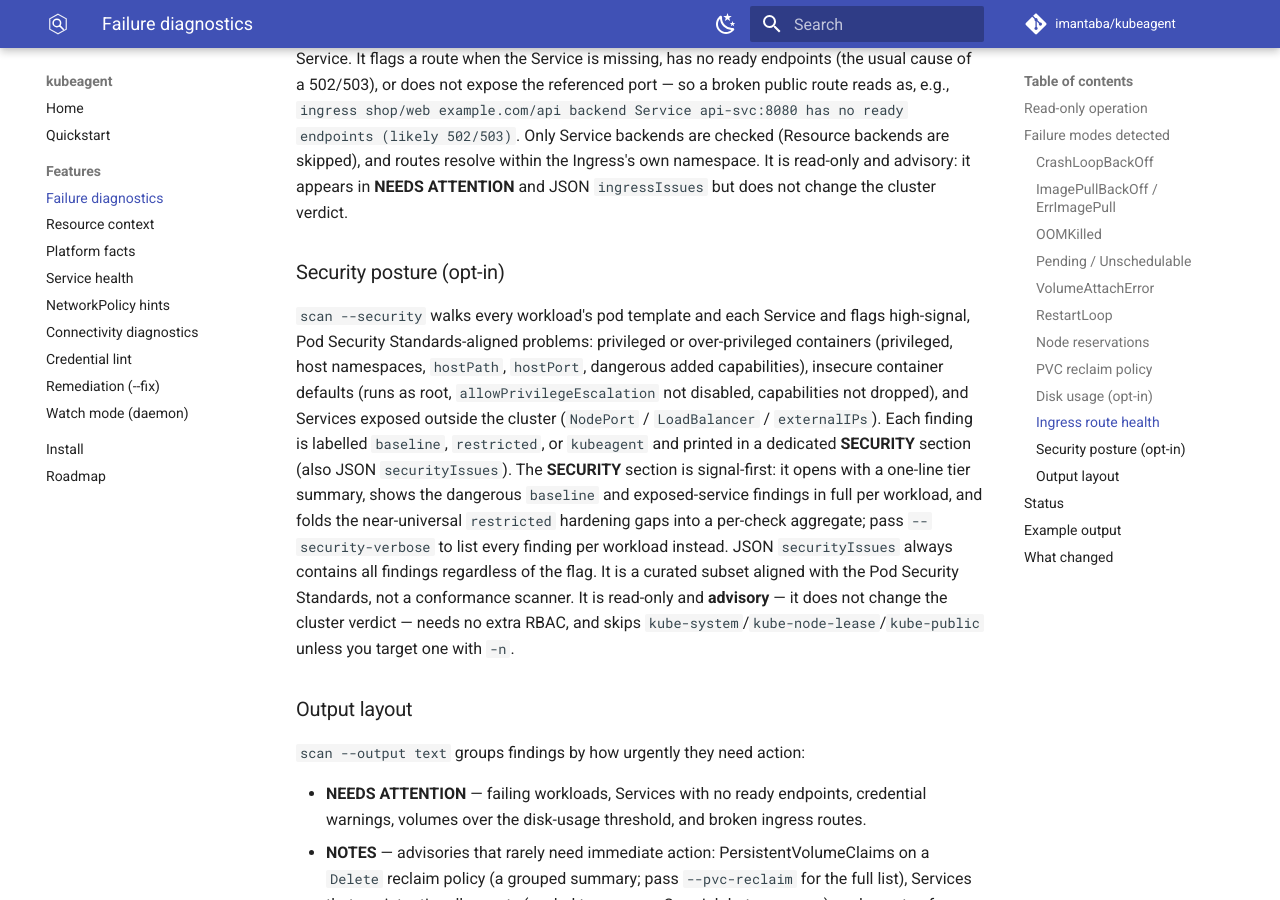
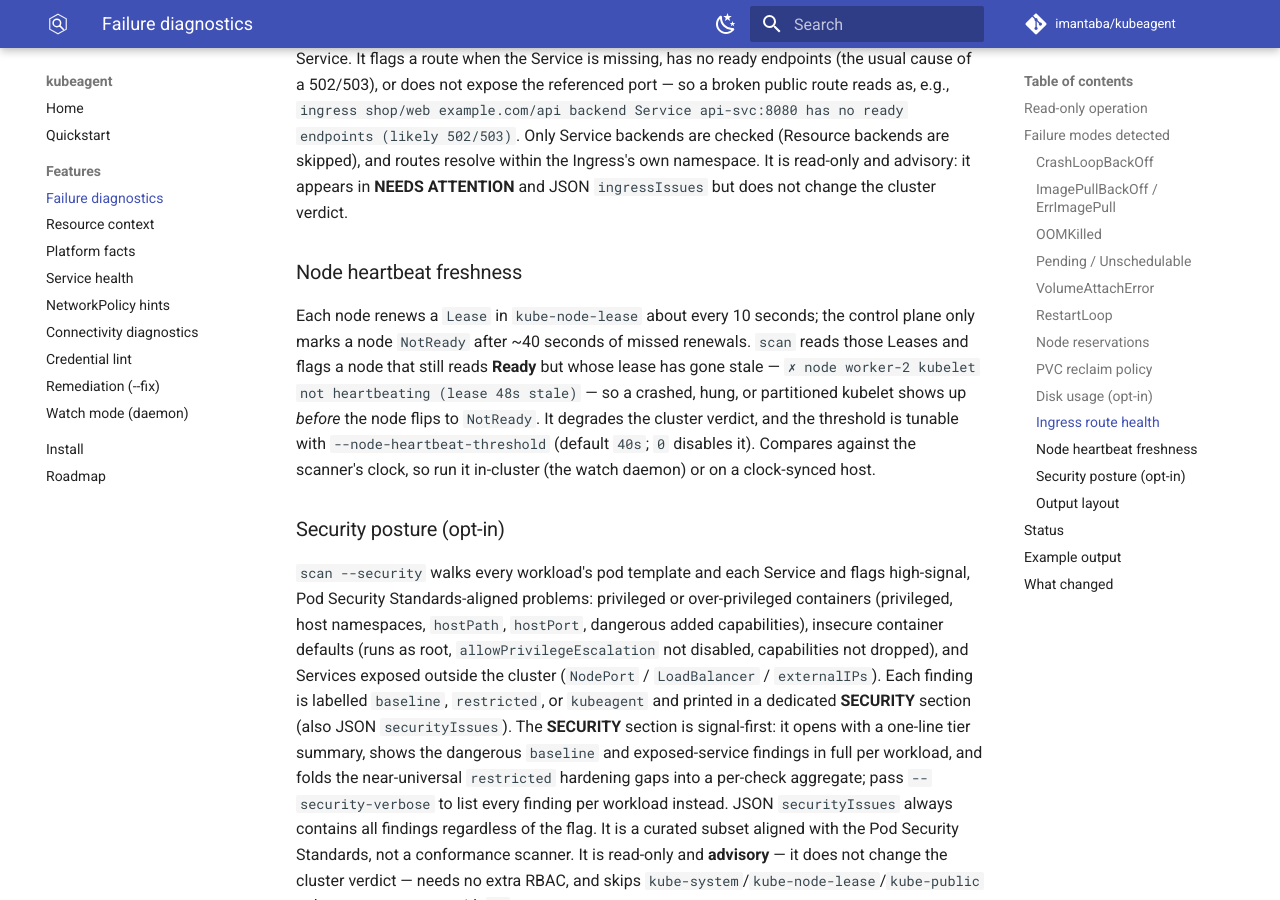
Before and after one commit to imantaba/kubeagent, an MkDocs documentation site: the page built from website/docs/features/diagnostics.md, in a window 1280 px wide and 900 px high, scrolled down 2308 px. Built offline with MkDocs 1.6.1 and Material for MkDocs 9.7.7, drawn with Linux system fonts in a browser that asks for light colours; comment, search, counter and statistics services are not loaded.

Commit message:
docs: document node heartbeat freshness + its daemon gauge

```diff
--- a/website/docs/features/diagnostics.md
+++ b/website/docs/features/diagnostics.md
@@ -100,6 +100,18 @@ routes resolve within the Ingress's own namespace. It is read-only and advisory:
 it appears in **NEEDS ATTENTION** and JSON `ingressIssues` but does not change
 the cluster verdict.
 
+### Node heartbeat freshness
+
+Each node renews a `Lease` in `kube-node-lease` about every 10 seconds; the
+control plane only marks a node `NotReady` after ~40 seconds of missed renewals.
+`scan` reads those Leases and flags a node that still reads **Ready** but whose
+lease has gone stale — `✗ node worker-2 kubelet not heartbeating (lease 48s
+stale)` — so a crashed, hung, or partitioned kubelet shows up *before* the node
+flips to `NotReady`. It degrades the cluster verdict, and the threshold is
+tunable with `--node-heartbeat-threshold` (default `40s`; `0` disables it).
+Compares against the scanner's clock, so run it in-cluster (the watch daemon) or
+on a clock-synced host.
+
 ### Security posture (opt-in)
 
 `scan --security` walks every workload's pod template and each Service and flags
```
Also changed, not shown: website/docs/features/watch-mode.md (+3 -1 lines), website/docs/roadmap.md (+5 -0 lines), CHANGELOG.md, README.md.
